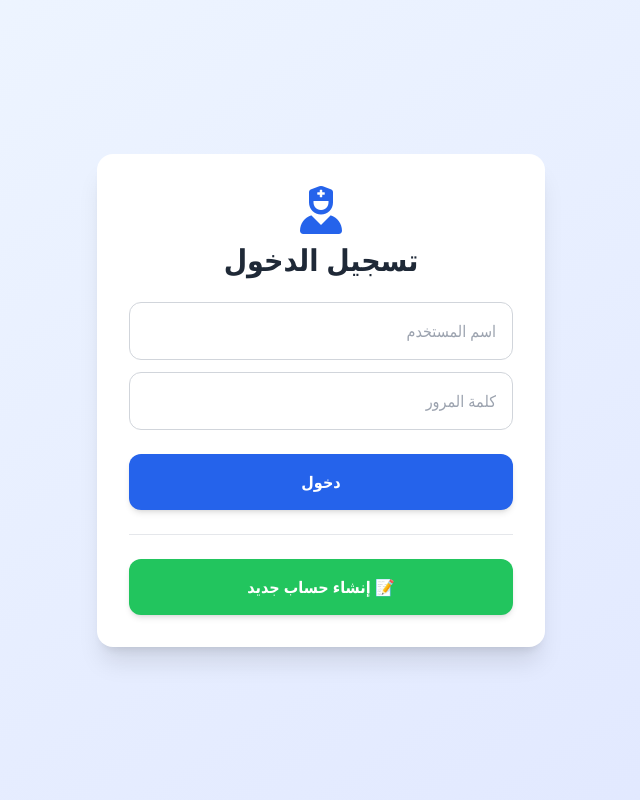
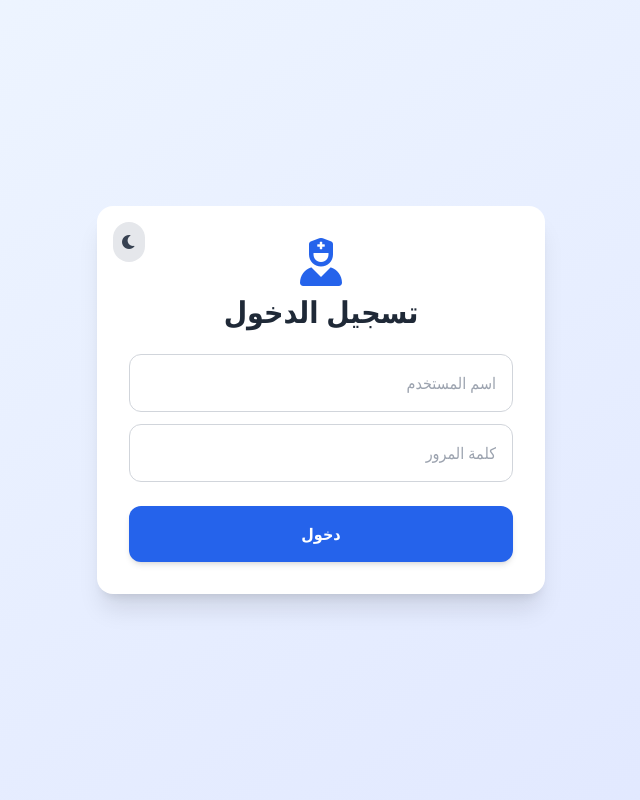
Before and after one commit to mesem2032/test, a FastAPI app: page / in a window 1280 px wide. Shown: the whole page, without its empty margins (319-959 px from the left). Run offline with FastAPI, Linux system fonts and the light colour scheme; some libraries are stand-ins or nearby versions.

Commit message:
Update index.html

```diff
--- a/templates/index.html
+++ b/templates/index.html
@@ -6,9 +6,27 @@
     <title>المساعد التمريضي الذكي</title>
     <script src="https://cdn.tailwindcss.com"></script>
     <link href="https://cdnjs.cloudflare.com/ajax/libs/font-awesome/6.0.0/css/all.min.css" rel="stylesheet">
-    <style>body{font-family:'Segoe UI',Tahoma,sans-serif;background:#f0f2f5;}.chat-box{max-height:70vh;overflow-y:auto;padding:1rem}.msg-user{background:#dbeafe;border-r-4 border-blue-500 rounded-lg p-4 mb-3 shadow-sm}.msg-ai{background:white;border-r-4 border-emerald-500 rounded-lg p-4 mb-3 shadow-sm}</style>
+    <style>
+        body { font-family: 'Segoe UI', Tahoma, sans-serif; transition: background-color 0.3s, color 0.3s; }
+        .chat-box { max-height: 70vh; overflow-y: auto; padding: 1rem; }
+        .msg-user { background: #dbeafe; border-right: 4px solid #2563eb; border-radius: 12px; padding: 12px; margin-bottom: 10px; box-shadow: 0 2px 5px rgba(0,0,0,0.05); }
+        .msg-ai { background: white; border-right: 4px solid #10b981; border-radius: 12px; padding: 12px; margin-bottom: 10px; box-shadow: 0 2px 5px rgba(0,0,0,0.05); }
+        /* تخصيص شريط التمرير */
+        ::-webkit-scrollbar { width: 8px; }
+        ::-webkit-scrollbar-thumb { background: #cbd5e1; border-radius: 4px; }
+        ::-webkit-scrollbar-track { background: transparent; }
+
+        /* أنماط الوضع الليلي */
+        .dark-mode { background-color: #111827; color: #f3f4f6; }
+        .dark-mode .bg-white { background-color: #1f2937 !important; border-color: #374151 !important; }
+        .dark-mode .text-gray-800 { color: #f3f4f6 !important; }
+        .dark-mode .text-gray-600 { color: #9ca3af !important; }
+        .dark-mode .text-blue-800 { color: #93c5fd !important; }
+        .dark-mode input { background-color: #374151 !important; border-color: #4b5563 !important; color: #f3f4f6 !important; }
+        .dark-mode .shadow-lg, .dark-mode .shadow-xl, .dark-mode .shadow-sm { filter: drop-shadow(0 4px 6px rgba(0,0,0,0.3)); }
+    </style>
 </head>
-<body class="h-screen flex flex-col text-gray-800">
+<body class="h-screen flex flex-col bg-gray-50 text-gray-800 transition-all duration-300">
 
 <div id="loginScreen" class="flex-1 flex items-center justify-center bg-gradient-to-br from-blue-50 to-indigo-100">
     <div class="bg-white p-8 rounded-2xl shadow-xl w-full max-w-md text-right transform transition-all hover:scale-[1.01]">
@@ -21,17 +39,24 @@
             <input type="password" id="pIn" placeholder="كلمة المرور" required class="w-full p-4 mb-6 border border-gray-300 rounded-xl rtl:text-right focus:ring-2 focus:ring-blue-500 outline-none transition">
             <button type="submit" class="w-full bg-blue-600 text-white p-4 rounded-xl hover:bg-blue-700 font-bold shadow-md transition">دخول</button>
         </form>
-        <hr class="my-6 border-gray-200">
-        <button id="registerBtn" class="w-full bg-green-500 text-white p-4 rounded-xl hover:bg-green-600 font-bold shadow-md transition">📝 إنشاء حساب جديد</button>
+
+        <!-- زر الوضع الليلي في صفحة الدخول -->
+        <div class="absolute top-4 left-4">
+             <button id="themeToggleLogin" class="p-2 rounded-full bg-gray-200 text-gray-700 hover:bg-gray-300 transition"><i class="fas fa-moon"></i></button>
+        </div>
+
         <p id="errMsg" class="mt-3 text-sm text-center text-red-500 hidden"></p>
     </div>
 </div>
 
 <div id="appScreen" class="hidden h-full flex shadow-2xl overflow-hidden">
     <aside class="w-72 bg-white border-l border-gray-200 flex flex-col z-20 shadow-lg">
-        <div class="p-6 border-b border-gray-100 bg-indigo-600 text-white">
-            <h1 class="text-xl font-bold mb-1"><i class="fas fa-notes-medical ml-2"></i> المساعد</h1>
-            <p class="text-xs opacity-90">مرحباً بك يا <span id="uName" class="font-bold"></span></p>
+        <div class="p-6 border-b border-gray-100 bg-indigo-600 text-white flex justify-between items-center">
+            <div>
+                <h1 class="text-xl font-bold mb-1"><i class="fas fa-notes-medical ml-2"></i> المساعد</h1>
+                <p class="text-xs opacity-90">مرحباً بك يا <span id="uName" class="font-bold"></span></p>
+            </div>
+            <button id="themeToggleApp" class="p-2 rounded-full bg-indigo-500 hover:bg-indigo-400 transition"><i class="fas fa-moon"></i></button>
         </div>
         <div class="p-4 flex-1 space-y-3">
             <button id="adminPromoteBtn" class="w-full bg-amber-500 text-white p-3 rounded-lg hover:bg-amber-600 font-bold transition hidden"><i class="fas fa-crown ml-2"></i> طلب ترقية لأدمن</button>
@@ -85,6 +110,24 @@
 let currentUser=null, chatHistory=[];
 if(sessionStorage.getItem('nk')){ try { currentUser=JSON.parse(sessionStorage.getItem('nk')); showApp(); initMsgs(); } catch(e) {} }
 
+// ⚙️ إعدادات الوضع الليلي
+const themeToggles = document.querySelectorAll('#themeToggleLogin, #themeToggleApp');
+const savedTheme = localStorage.getItem('theme');
+if(savedTheme === 'dark') { document.body.classList.add('dark-mode'); updateIcons(true); }
+
+themeToggles.forEach(btn => btn.addEventListener('click', () => {
+    document.body.classList.toggle('dark-mode');
+    const isDark = document.body.classList.contains('dark-mode');
+    localStorage.setItem('theme', isDark ? 'dark' : 'light');
+    updateIcons(isDark);
+}));
+
+function updateIcons(isDark) {
+    themeToggles.forEach(btn => {
+        btn.innerHTML = isDark ? '<i class="fas fa-sun"></i>' : '<i class="fas fa-moon"></i>';
+    });
+}
+
 async function checkServerStatus() { try { const r = await fetch('/api/login', { method: 'POST', headers:{'Content-Type':'application/json'}, body: '{}' }); return r.status === 422 || r.ok; } catch(e) { return false; } }
 
 document.getElementById('loginForm').onsubmit=async(e)=>{
@@ -103,20 +146,6 @@ document.getElementById('loginForm').onsubmit=async(e)=>{
     } catch(err) { document.getElementById('errMsg').textContent="خطأ في الاتصال."; }
 };
 
-document.getElementById('registerBtn').onclick=async()=>{
-    const u=document.getElementById('uIn').value.trim().toLowerCase();
-    const p=document.getElementById('pIn').value.trim();
-    if(!u || !p){ alert("يرجى إدخال اسم مستخدم وكلمة سر"); return;}
-    if(!await checkServerStatus()) return;
-    try {
-        const payload = JSON.stringify({ username: u, password: p, display_name: "طالب" });
-        const r=await fetch('/api/register',{method:'POST',headers:{'Content-Type':'application/json'},body:payload});
-        const d=await r.json();
-        if(d.status==='success'){ currentUser={status:'success', name:"طالب", username:u}; sessionStorage.setItem('nk',JSON.stringify(currentUser)); showApp(); initMsgs(); }
-        else { document.getElementById('errMsg').textContent="❌ " + d.message; }
-    } catch(err) { document.getElementById('errMsg').textContent="فشل الطلب."; }
-};
-
 function showApp(){
     document.getElementById('loginScreen').classList.add('hidden');
     document.getElementById('appScreen').classList.remove('hidden');
@@ -127,6 +156,7 @@ function showApp(){
     }
 }
 
+// ⚙️ وظائف الإدارة
 async function openAdminPanel() {
     document.getElementById('adminOverlay').classList.remove('hidden');
     loadUsersList();
@@ -145,7 +175,7 @@ document.getElementById('addUserForm').onsubmit = async (e) => {
     e.preventDefault();
     const u = document.getElementById('newUname').value.trim().toLowerCase();
     const p = document.getElementById('newPword').value;
-    const n = document.getElementById('newName').value.trim(); // ✅ جلب الاسم الحقيقي هنا
+    const n = document.getElementById('newName').value.trim();
     const msgEl = document.getElementById('adminMsg');
     msgEl.innerText = "جاري..."; msgEl.className = "mt-4 text-sm font-bold block text-blue-600";
 
@@ -153,7 +183,7 @@ document.getElementById('addUserForm').onsubmit = async (e) => {
         const r = await fetch('/api/admin/users/add', {
             method: 'POST',
             headers: { 'Content-Type': 'application/json' },
-            body: JSON.stringify({ username: u, password: p, display_name: n }) // ✅ إرسال الاسم للبايثون
+            body: JSON.stringify({ username: u, password: p, display_name: n })
         });
         const d = await r.json();
         if(d.status === 'success') {
@@ -198,7 +228,7 @@ window.deleteUser = async (uname) => {
             });
             const d = await r.json();
             if(d.status === 'success') { loadUsersList(); alert("تم الحذف بنجاح!"); }
-            else { alert("فشل: " + d.message); }
+            else { alert("فشل: " + d.message); } // ✅ الآن ستظهر الرسالة الحقيقية
         } catch(e) { alert("فشل الاتصال بالخادم."); }
     }
 };
```
